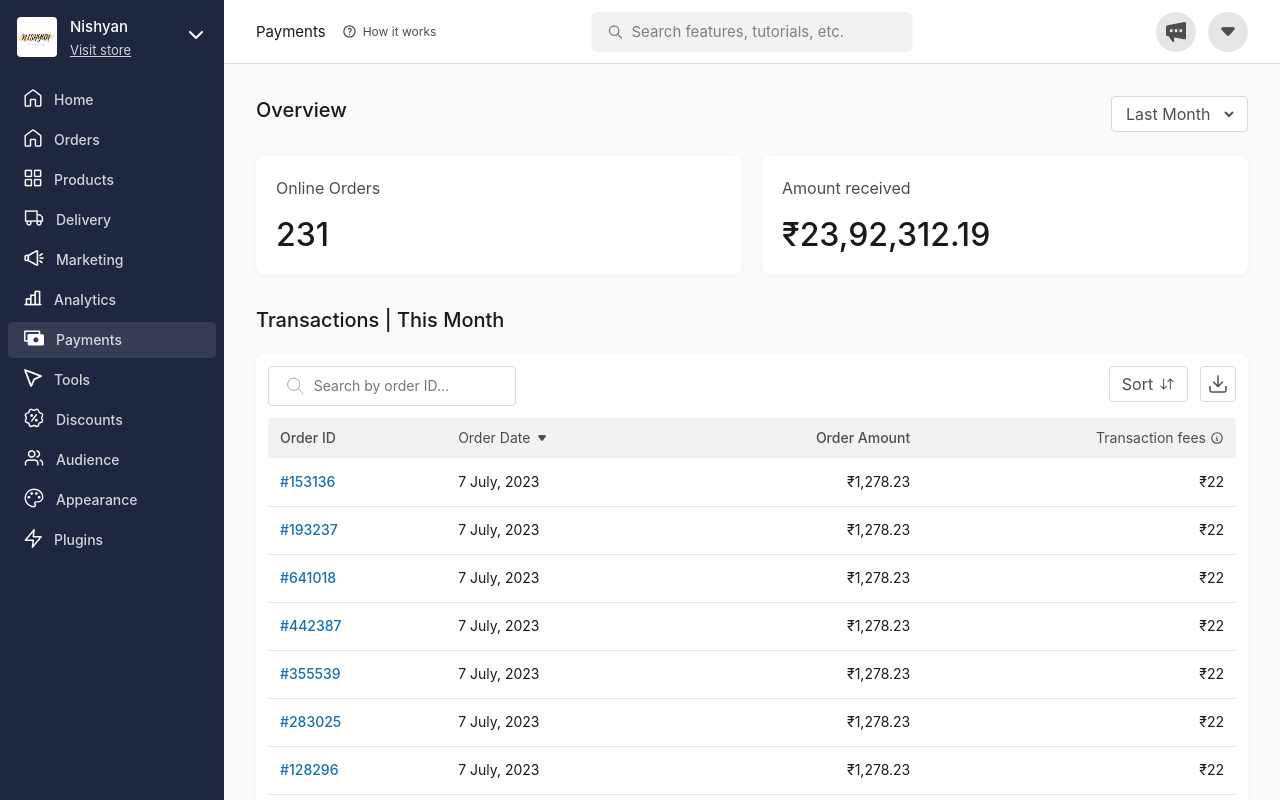
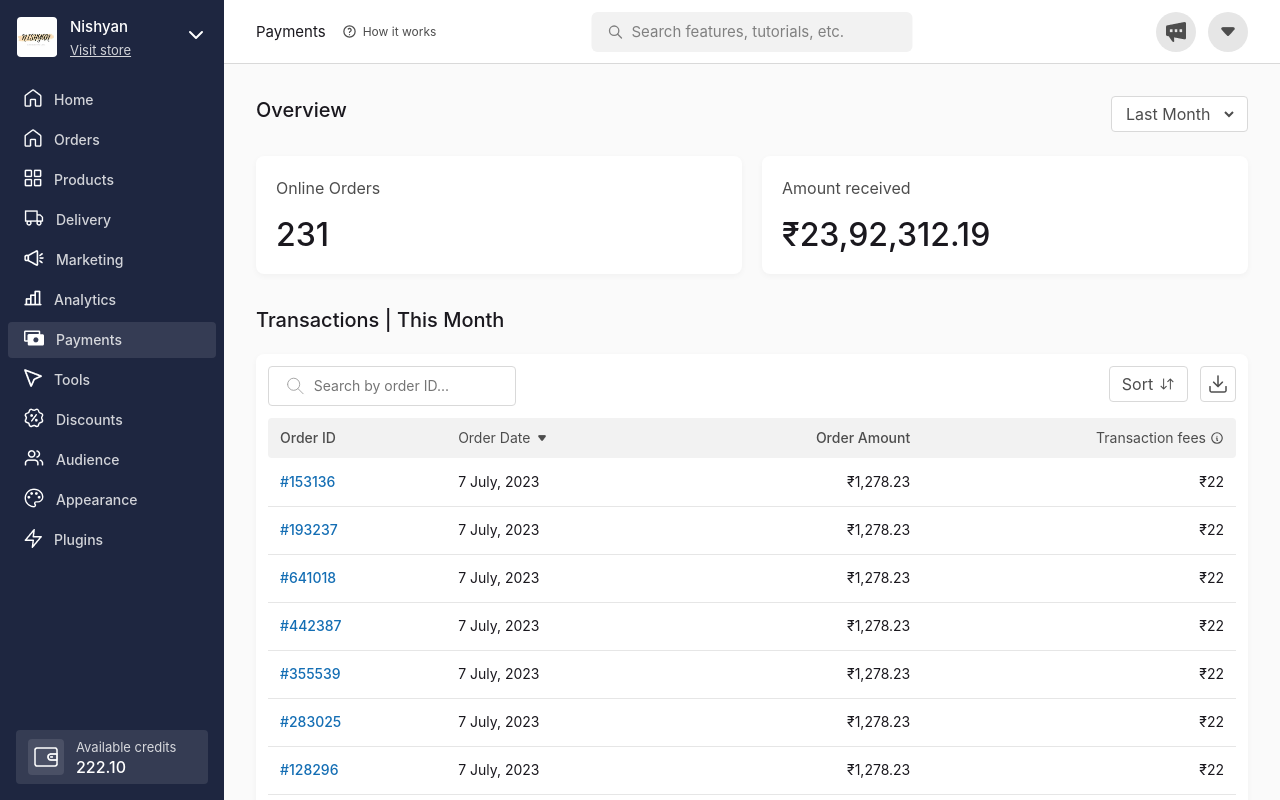
Before and after one commit to kan-ish/dukaan_dashboard, a React (Vite) app: page / in a window 1280 px wide. Shown: the top 800 px of the page. Built offline with nearby package versions, Linux system fonts and the light colour scheme; a web font is replaced by a local one.

Commit message:
changed styles to always show credits btn on screen

```diff
--- a/src/components/partials/layout/Layout.module.css
+++ b/src/components/partials/layout/Layout.module.css
@@ -1,7 +1,6 @@
 .container {
 	display: flex;
-	min-height: 100vh;
-	height: 100%;
+	height: 100vh;
 	width: 100%;
 }
 
@@ -18,4 +17,5 @@
 
 .children {
 	flex: 1;
+	overflow: scroll;
 }
--- a/src/components/partials/sidebar/Sidebar.module.css
+++ b/src/components/partials/sidebar/Sidebar.module.css
@@ -1,5 +1,5 @@
 .container {
-	height: 100%;
+	height: 100vh;
 	background-color: #1e2640;
 
 	display: flex;
```
